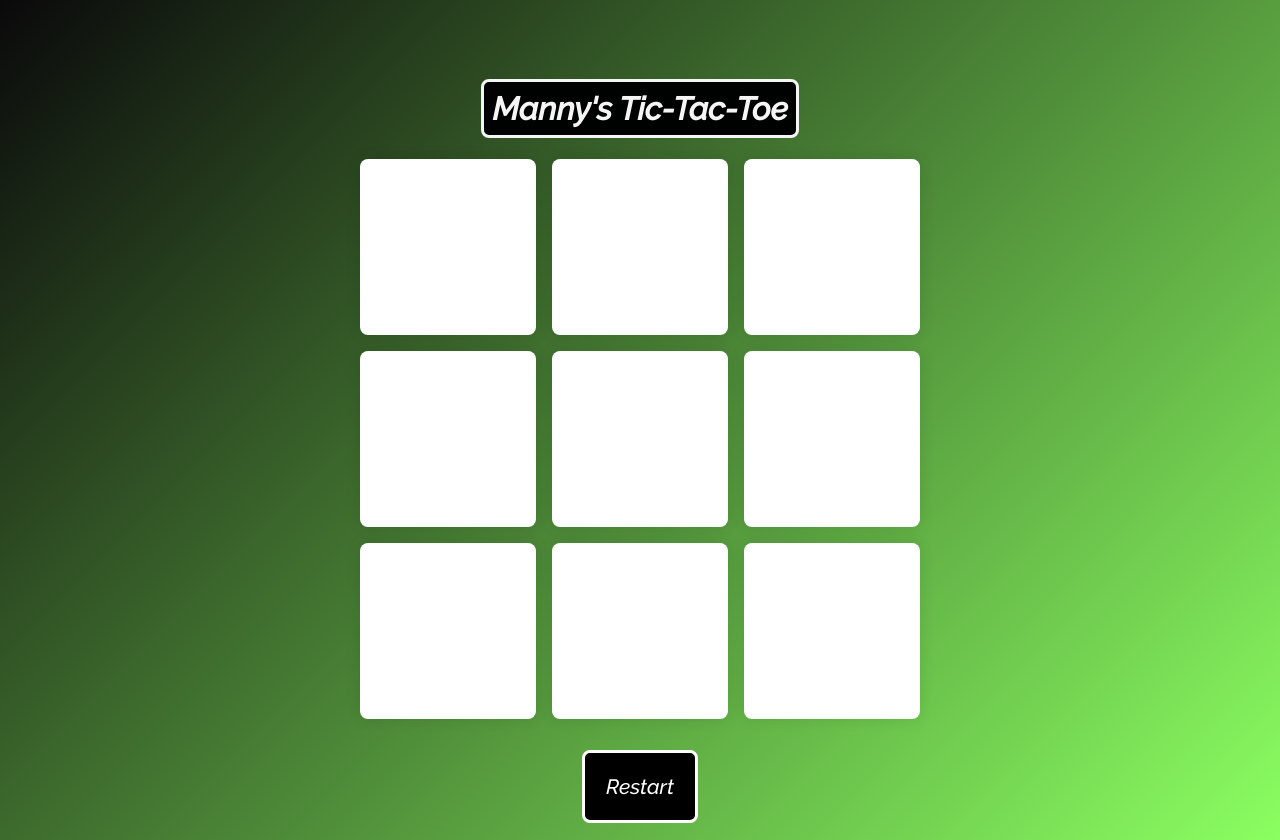
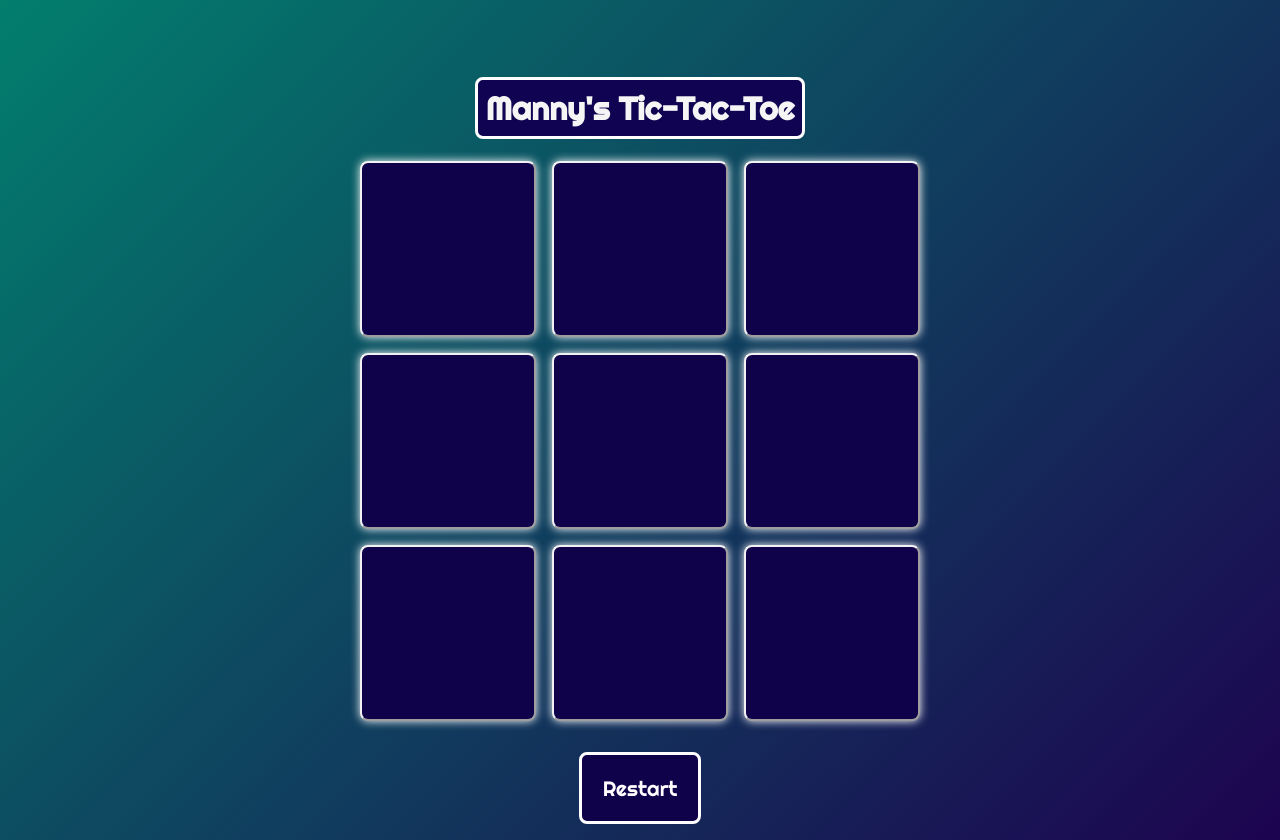
Before and after one commit to Mannyv8095/unit-1-project, a plain HTML site: page index.html in a window 1280 px wide. Drawn offline with Linux system fonts and the light colour scheme.

Commit message:
i got it looking clean 2

```diff
--- a/index.html
+++ b/index.html
@@ -1,9 +1,7 @@
 <!DOCTYPE html>
   <title>Tic Tac Toe</title>
     <!-- Google Fonts -->
-    <link rel="preconnect" href="https://fonts.googleapis.com">
-<link rel="preconnect" href="https://fonts.gstatic.com" crossorigin>
-<link href="https://fonts.googleapis.com/css2?family=Raleway:ital,wght@1,500&display=swap" rel="stylesheet">
+    <link href="https://fonts.googleapis.com/css2?family=Righteous&display=swap" rel="stylesheet">
     <!-- Stylesheet -->
     <link rel="stylesheet" href="style.css">
 </head>
--- a/style.css
+++ b/style.css
@@ -1,6 +1,6 @@
 * {
     box-sizing: border-box;
-    font-family: 'Raleway', sans-serif;
+    font-family: 'Righteous', cursive;
   }
 
 body {
@@ -13,21 +13,19 @@ body {
   margin: 0;
   padding: 1vmin;
   margin-top: 5vmin;
-  background: linear-gradient(135deg, #0a090b, #8bff61);
-  /*background-position: left top;*/
-  /*background-repeat: repeat;*/
+  background: linear-gradient(135deg, #027e6d, #1d0350);
   padding: 15px;
 }
 h1 {
-  color: whitesmoke;
+  color: rgb(245, 245, 245);
   padding-bottom: 10vmin;
   border-radius: 8px;
   border: solid;
-  border-color: whitesmoke;
+  border-color: rgb(255, 255, 255);
   border-spacing: 2vmin;
   border-width: 0.4vmin;
   padding: 1vmin;
-  background-color: rgb(0, 1, 1);
+  background-color: rgb(16, 3, 82);
 }
 
   .container {
@@ -38,31 +36,31 @@ h1 {
     gap: 2vmin;
   }
   .button-option {
-    background: #ffffff;
+    background: #10024a;
     height: 22vmin;
     width: 22vmin;
-    border: none;
     border-radius: 8px;
+    border-color: #f1f1f3;
     font-size: 12vmin;
-    color: #b01807;
-    box-shadow: 0 0 15px rgba(0, 0, 0, 0.1);
+    color: #ffffff;
+    box-shadow: 0 0 10px rgb(255, 255, 255);
   }
   #restart {
     font-size: 1.3em;
     padding: 1em;
     border-radius: 8px;
-    border-color: #f3f1f3;
+    border-color: #f1f1f3;
     border-width: 0.4vmin;
     border: solid;
     border-spacing: 2vmin;
-    background-color: #000000;
+    background-color: #10024a;
     color: #ffffff;
     position: relative;
     margin: 1.5em auto 0 auto;
     display: block;
   }
   .popup {
-    background: linear-gradient(135deg, #2c78f2, #f3f1f3);
+    background: linear-gradient(135deg, #027e6d, #1d0350);
     height: 100%;
     width: 100%;
     position: absolute;
@@ -76,11 +74,12 @@ h1 {
   }
   #new-game {
     font-size: 0.6em;
-    padding: 0.5em 1em;
-    background-color: #0a0027;
+    padding: 8px;
+    background-color: #10024a;
     color: #ffffff;
-    border-radius: 0.2em;
-    border: none;
+    border-radius: 8px;
+    border-spacing: 2vmin;
+    border-color: #f1f1f3;
   }
   #message {
     color: #ffffff;
```
